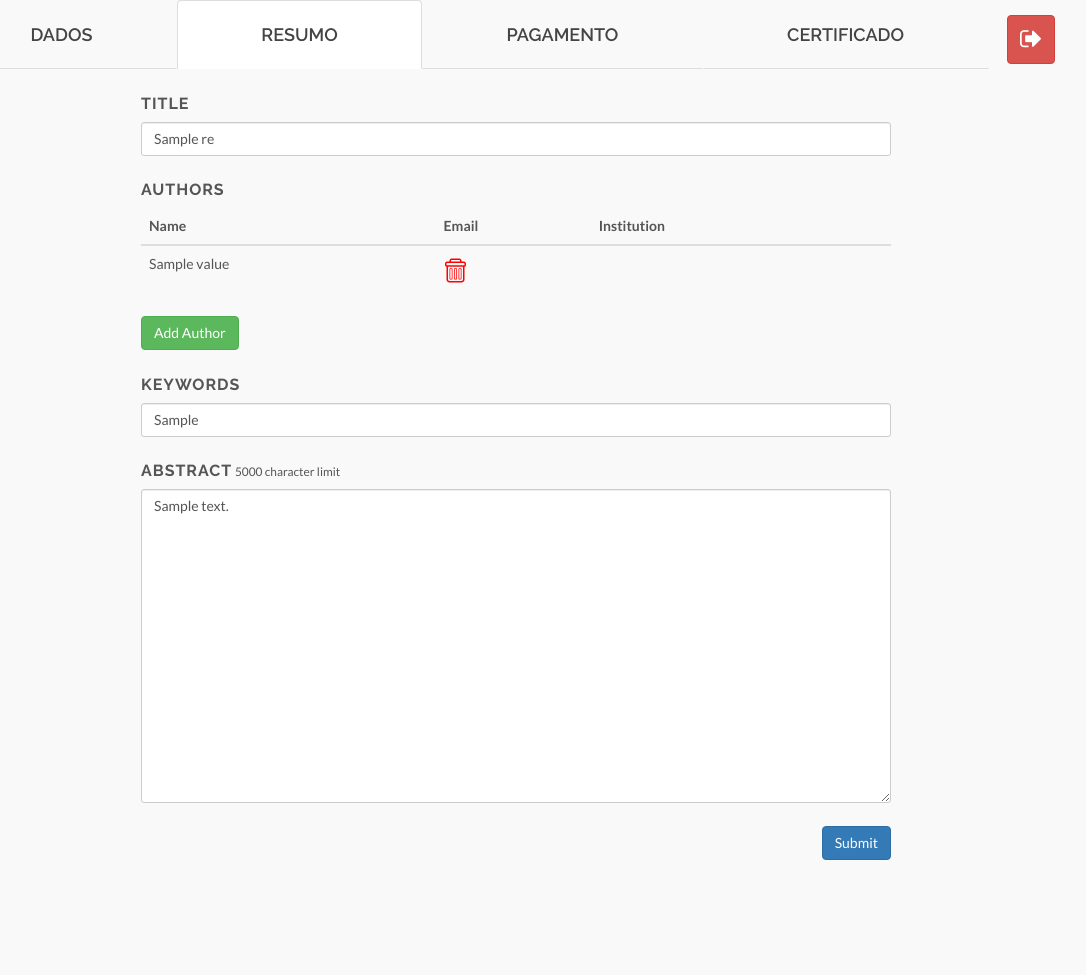
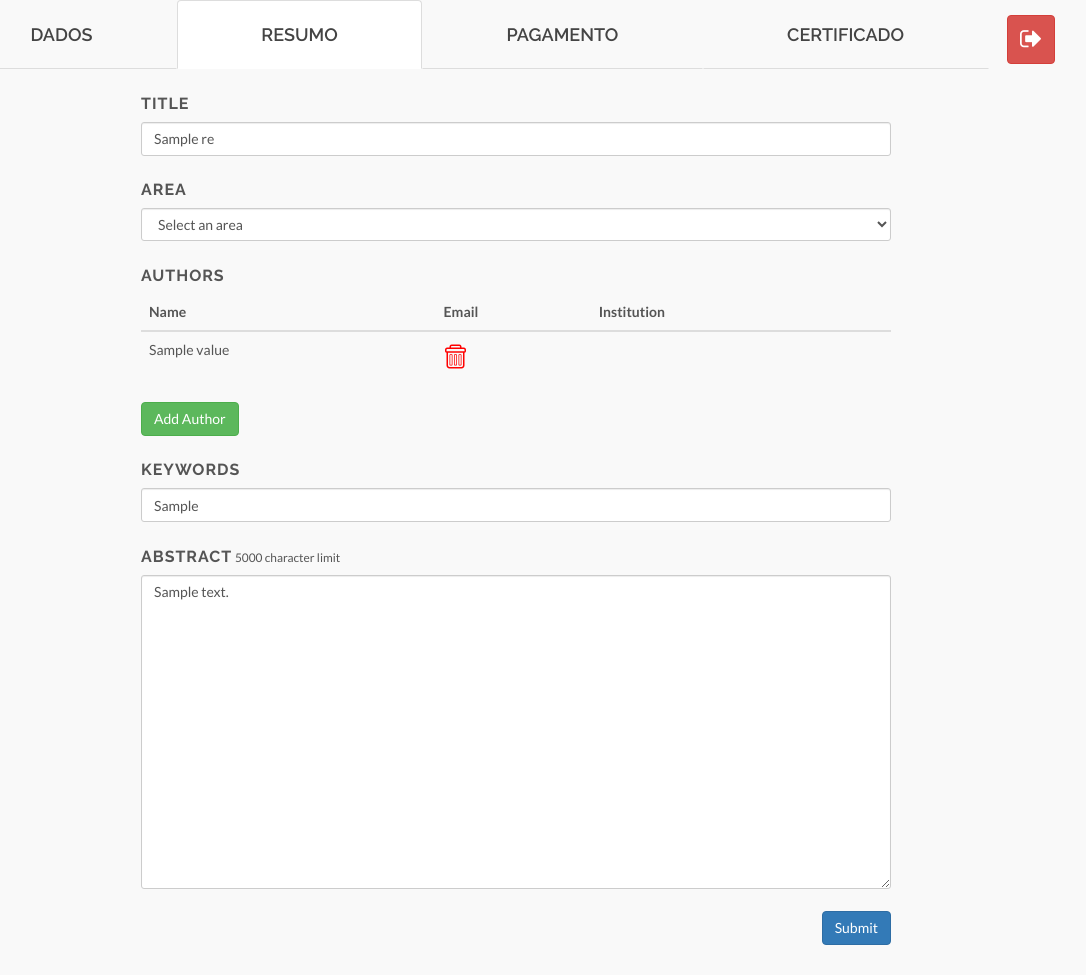
Before and after one commit to Mis4ias/genobio20, a Django app: template apps/user/templates/user/abstract.html in a window 1280 px wide. Shown: the whole page, without its empty margins (124-1210 px from the left). Before the commit the page ends 860 px from the top, so only its background shows below. Run offline with Django 3.2, Linux system fonts and the light colour scheme; tables that the repository leaves empty hold one stand-in row (values such as "Sample post"); the template is opened without the code that fills it: values that come from a table or form of the project are taken from there, most other values are stand-ins (such as "Sample title", 1, 10 or a date in 2020); parts of the project's set-up code (start-up, migrations or seed data) failed here and were passed over; some libraries are stand-ins or nearby versions.

Commit message:
adicionando area de resumo
- Retirando área do cadastro de usuario
- Adicionando área no cadastro de um novo resumo
- Rodar sql uma vez para cadastrar novas linhas da tabela de área
- Realizar migrations

```diff
--- a/apps/user/models.py
+++ b/apps/user/models.py
@@ -42,7 +42,7 @@ class Usuario( models.Model ):
     curso_formacao = models.CharField(max_length=100, null=False, blank=False)
     instituicao    = models.CharField(max_length=100, null=True, blank=True)
     titulacao      = models.ForeignKey(Titulacao, on_delete=models.PROTECT, null=False, blank=False)
-    area           = models.ForeignKey(Area, on_delete=models.PROTECT, null=False, blank=False)
+    area           = models.ForeignKey(Area, on_delete=models.PROTECT, null=True, blank=True)
 
     # Dados para o evento
     tipo_inscricao   = models.ForeignKey(Tipo_Inscricao, on_delete=models.PROTECT, null=False, blank=False)
--- a/apps/user/templates/user/abstract.html
+++ b/apps/user/templates/user/abstract.html
@@ -112,6 +112,29 @@
                                         <p id="inputTitle_p" style="color:rgb(178,34,34);">
                                             {{errors.titulo_nao_encontrado}}
                                         </p>
+                                    {% endif %}
+                                </div>
+
+                                <div class="form-group">
+                                    <label for="degree">Area</label>
+                                    <select size="1" name="area" id="area" class="form-control required" required {% if ja_enviado %}disabled{% endif%}>
+                                    {% if res.resumo_categoria %}
+                                        <option value="" >Select an area</option>
+                                    {% else %}
+                                        <option value="" selected>Select an area</option>
+                                    {% endif %}
+                                    <option disabled="" value="">----------------------</option>
+                                    {% for area in resumo_categorias %}
+                                        {% if res.resumo_categoria == area.id %}
+                                            <option value="{{ area.id }}" selected>{{ area.titulo }}</option>
+                                        {% else %}
+                                            <option value="{{ area.id }}">{{ area.titulo }}</option>
+                                        {% endif %}
+                                    {% endfor %}
+                                    </select>
+                                    {% if errors.area_nao_escolhida %}
+                                        {{ errors.area_nao_escolhida }}
+                                        <script>alter_cor("area");</script>
                                     {% endif %}
                                 </div>
 
--- a/apps/user/templates/user/painel.html
+++ b/apps/user/templates/user/painel.html
@@ -157,11 +157,11 @@
                                 <input type="text" class="form-control datauser" id="curso" name="curso" value="{{ usuario.curso }}">
                             </div>
 
-                            <div class="form-group">
+                            <!--<div class="form-group">
                                 <label for="Nome da empresa">Área</label>
                                 <p class="datap">{{ usuario.area.nome }}</p>
                                 <input type="text" class="form-control datauser" id="nome_empresa" name="nome_empresa" value="{{ usuario.nome_empresa }}">
-                            </div>
+                            </div>  -->
 
                             <!-- Botões para Mudar senha e alterar dados -->
                             <fieldset class="form-group datap">
--- a/apps/user/templates/user/registration.html
+++ b/apps/user/templates/user/registration.html
@@ -400,7 +400,7 @@
                             <input type="text" class="form-control" id="training" name="training" value="{{ usuario.curso_formacao }}" required>
                         </div>
 
-                        <div class="col-lg-4 col-md-4 form-group">
+                        <!--<div class="col-lg-4 col-md-4 form-group">
                             <label for="degree">Area</label>
                             <select size="1" name="area" id="area" class="form-control required" required>
                                 <option value="" selected="">Select an area</option>
@@ -413,7 +413,7 @@
                                 {{ errors.area_nao_escolhida }}
                                 <script>alter_cor("area");</script>
                             {% endif %}
-                        </div>
+                        </div> -->
                     </div>
 
                     {% csrf_token %}
```
Also changed, not shown: apps/user/views/abstract.py (+19 -6 lines), apps/user/views/registration.py (+7 -7 lines), areas.sql (added, +9 -0 lines).
